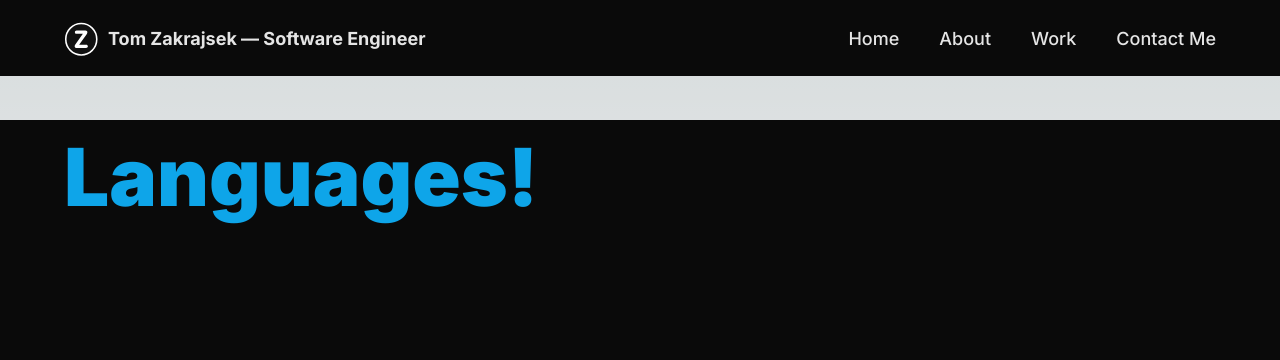
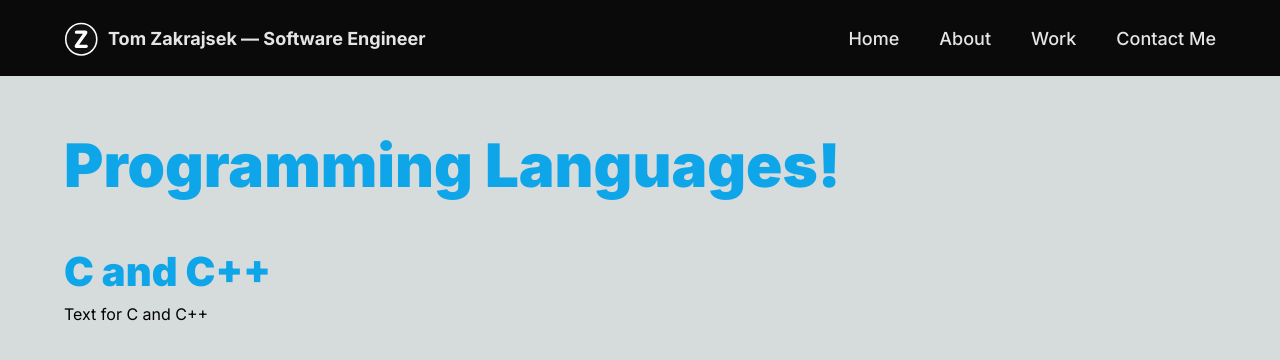
Before and after one commit to veryoddthomas/about, a Next.js app: page /languages in a window 1280 px wide. Shown: the top 360 px of the page. Built offline with nearby package versions, Linux system fonts and the light colour scheme.

Commit message:
Link to language page

```diff
--- a/app/components/About.jsx
+++ b/app/components/About.jsx
@@ -2,7 +2,8 @@ import React from "react";
 import { motion } from "framer-motion";
 import Image from "next/image";
 import { fadeIn, textVariant } from "../utils/motion";
-import { PageSection } from ".";
+import { AnimatedSection } from ".";
+import { IconCard } from ".";
 
 import { chromium, firmware, lock, mobile, os, c, cpp, python, lua, rust, mojo, code } from "../assets";
 
@@ -24,27 +25,27 @@ const languages = [
   { title: "Other", icon: code, },
 ];
 
-const DomainCard = ({ index, title, icon }) => (
-  <motion.div
-    variants={fadeIn("right", "spring", index * 0.15, 0.50)}
-    className='xs:w-[250px] w-full bg-primary-dark p-[1px] rounded-[20px] shadow-card'
-  >
-    <div
-      className='group rounded-[20px] border border-primary-light px-5 py-4  hover:border-primary-light hover:bg-secondary-dark flex justify-evenly items-center flex-col'
-    >
-      <Image
-        src={icon}
-        alt={title}
-        className='w-24 h-24 object-contain'
-      />
+// const DomainCard = ({ index, title, icon }) => (
+//   <motion.div
+//     variants={fadeIn("right", "spring", index * 0.15, 0.50)}
+//     className='xs:w-[250px] w-full bg-primary-dark p-[1px] rounded-[20px] shadow-card'
+//   >
+//     <div
+//       className='group rounded-[20px] border border-primary-light px-5 py-4  hover:border-primary-light hover:bg-secondary-dark flex justify-evenly items-center flex-col'
+//     >
+//       <Image
+//         src={icon}
+//         alt={title}
+//         className='w-24 h-24 object-contain'
+//       />
 
-      <br />
-      <h3 className='text-primary-light text-[20px] text-center'>
-        {title}
-      </h3>
-    </div>
-  </motion.div>
-);
+//       <br />
+//       <h3 className='text-primary-light text-[20px] text-center'>
+//         {title}
+//       </h3>
+//     </div>
+//   </motion.div>
+// );
 
 const About = () => {
   return (
@@ -76,19 +77,19 @@ const About = () => {
 
       <div className='mt-10 flex flex-wrap gap-10'>
         {domains.map((domain, index) => (
-          <DomainCard key={domain.title} index={index} {...domain} />
+          <IconCard key={domain.title} index={index} {...domain} />
         ))}
       </div>
 
-      <h2>Programming Languages</h2>
+      <a href='languages'><h2 className='link'>Programming Languages</h2></a>
 
       <div className='mt-10 flex flex-wrap gap-10'>
         {languages.map((language, index) => (
-          <DomainCard key={language.title} index={index} {...language} />
+          <IconCard key={language.title} index={index} {...language} />
         ))}
       </div>
     </>
   );
 };
 
-export default PageSection(About, "about");
+export default AnimatedSection(About, "about");
--- a/app/components/PageSection.jsx
+++ b/app/components/AnimatedSection.jsx
@@ -1,7 +1,7 @@
 import { motion } from "framer-motion";
 import { staggerContainer } from "../utils/motion";
 
-const PageSection = (Component, idName) =>
+const AnimatedSection = (Component, idName) =>
   // This takes a component in, and creates a higher-order component
   // that wraps it in a motion section for animation.
   function HOC() {
@@ -22,4 +22,4 @@ const PageSection = (Component, idName) =>
     );
   };
 
-export default PageSection;
+export default AnimatedSection;
--- a/app/components/Contact.jsx
+++ b/app/components/Contact.jsx
@@ -2,7 +2,7 @@ import React, { useRef, useState } from "react";
 import { motion } from "framer-motion";
 import emailjs from "@emailjs/browser";
 
-import PageSection from "./PageSection";
+import AnimatedSection from "./AnimatedSection";
 import { slideIn } from "../utils/motion";
 
 const Contact = () => {
@@ -133,4 +133,4 @@ const Contact = () => {
   );
 };
 
-export default PageSection(Contact, "contact");
+export default AnimatedSection(Contact, "contact");
--- a/app/components/Experience.jsx
+++ b/app/components/Experience.jsx
@@ -14,7 +14,7 @@ import { motion } from "framer-motion";
 import "react-vertical-timeline-component/style.min.css";
 
 import { experiences } from "../constants";
-import { PageSection } from ".";
+import { AnimatedSection } from ".";
 import { textVariant } from "../utils/motion";
 import Image from "next/image";
 
@@ -166,4 +166,4 @@ const Experience = () => {
   );
 };
 
-export default PageSection(Experience, "work");
+export default AnimatedSection(Experience, "work");
--- a/app/components/Hero.jsx
+++ b/app/components/Hero.jsx
@@ -3,9 +3,7 @@ import { motion } from "framer-motion";
 const Hero = () => {
   return (
     <section className={`relative w-full h-screen mx-auto`}>
-      <div
-        className={'absolute inset-0 top-[120px]  max-w-7xl mx-auto sm:px-16 px-6 flex flex-row items-start gap-5'}
-      >
+      <div className={'page-setup'}>
         <div>
           <h1 className='lg:text-[80px] sm:text-[60px] xs:text-[50px] text-[40px] lg:leading-[98px] mt-2'>
             Welcome!
--- /dev/null
+++ b/app/components/IconCard.jsx
@@ -0,0 +1,28 @@
+import React from "react";
+import { motion } from "framer-motion";
+import Image from "next/image";
+import { fadeIn, textVariant } from "../utils/motion";
+
+const IconCard = ({ index, title, icon }) => (
+    <motion.div
+        variants={fadeIn("right", "spring", index * 0.15, 1.50)}
+        className='xs:w-[250px] w-full bg-primary-dark p-[1px] rounded-[20px] shadow-card'
+    >
+        <div
+            className='group rounded-[20px] border border-primary-light px-5 py-4  hover:border-primary-light hover:bg-secondary-dark flex justify-evenly items-center flex-col'
+        >
+            <Image
+                src={icon}
+                alt={title}
+                className='w-24 h-24 object-contain'
+            />
+
+            <br />
+            <h3 className='text-primary-light text-[20px] text-center'>
+                {title}
+            </h3>
+        </div>
+    </motion.div>
+);
+
+export default IconCard;
--- a/app/components/Navbar.jsx
+++ b/app/components/Navbar.jsx
@@ -63,7 +63,7 @@ const Navbar = () => {
               key={nav.id}
               className={'text-primary-light hover:text-secondary-light text-[18px] font-medium cursor-pointer'}
             >
-              <a href={`#${nav.id}`}>{nav.title}</a>
+              <a href={`/#${nav.id}`}>{nav.title}</a>
             </li>
           ))}
           {/* <li
@@ -95,7 +95,7 @@ const Navbar = () => {
                     setToggle(!toggle);
                   }}
                 >
-                  <a href={`#${nav.id}`}>{nav.title}</a>
+                  <a href={`/#${nav.id}`}>{nav.title}</a>
                 </li>
               ))}
             </ul>
--- a/app/globals.css
+++ b/app/globals.css
@@ -22,8 +22,14 @@
 
 @layer base {
 
+  .page-setup2 {
+    /* @apply bg-primary-dark */
+    @apply absolute inset-0 top-[120px]  max-w-7xl mx-auto sm:px-16 px-6 flex flex-row items-start gap-5
+  }
+
   .page-setup {
-    @apply bg-primary-dark absolute inset-0 top-[120px]  max-w-7xl mx-auto sm:px-16 px-6 flex flex-row items-start gap-5
+    /* @apply bg-primary-dark  */
+    @apply absolute inset-0 top-[120px]  max-w-7xl mx-auto sm:px-16 px-6
   }
 
   .page-title {
@@ -32,6 +38,10 @@
 
   .pre-h1 {
     @apply sm:text-[18px] text-[14px] text-primary-light uppercase tracking-wider
+  }
+
+  .link {
+    @apply hover:underline
   }
 
   h1 {
--- a/app/languages/page.js
+++ b/app/languages/page.js
@@ -2,13 +2,17 @@ import Navbar from "../components/Navbar";
 
 export default function Languages() {
   return (
-    <main className="bg-primary">
+    <main className="bg-primary-dark">
       <Navbar />
-      <section className='relative w-full h-screen mx-auto'>
-        <div className='page-setup'>
-          <h1 className='page-title'>Languages!</h1>
-        </div>
-      </section>
+      <div className='page-setup'>
+        <h1>Programming Languages!</h1>
+
+        <a id='#c-and-cpp'> <h2>C and C++</h2> </a>
+
+        <p>Text for C and C++</p>
+      </div>
+
+      {/* </section> */}
     </main>
   );
 }
--- a/app/page.js
+++ b/app/page.js
@@ -10,7 +10,7 @@ import Navbar from "./components/Navbar";
 
 export default function Home() {
   return (
-    <main className="bg-primary">
+    <main className="bg-primary-dark">
       <div className='bg-hero-pattern bg-cover bg-no-repeat bg-center'>
         <Navbar />
         <Hero />
```
Also changed, not shown: app/components/index.js (+4 -18 lines).
